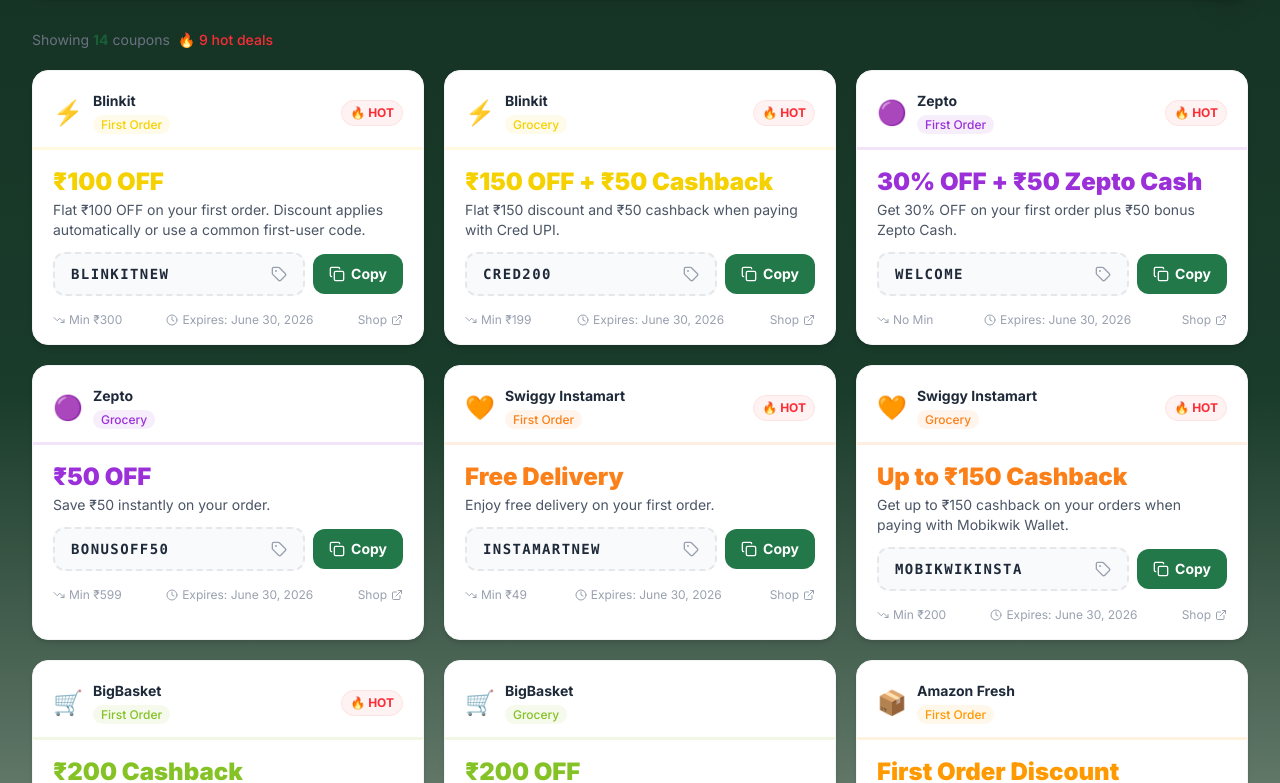
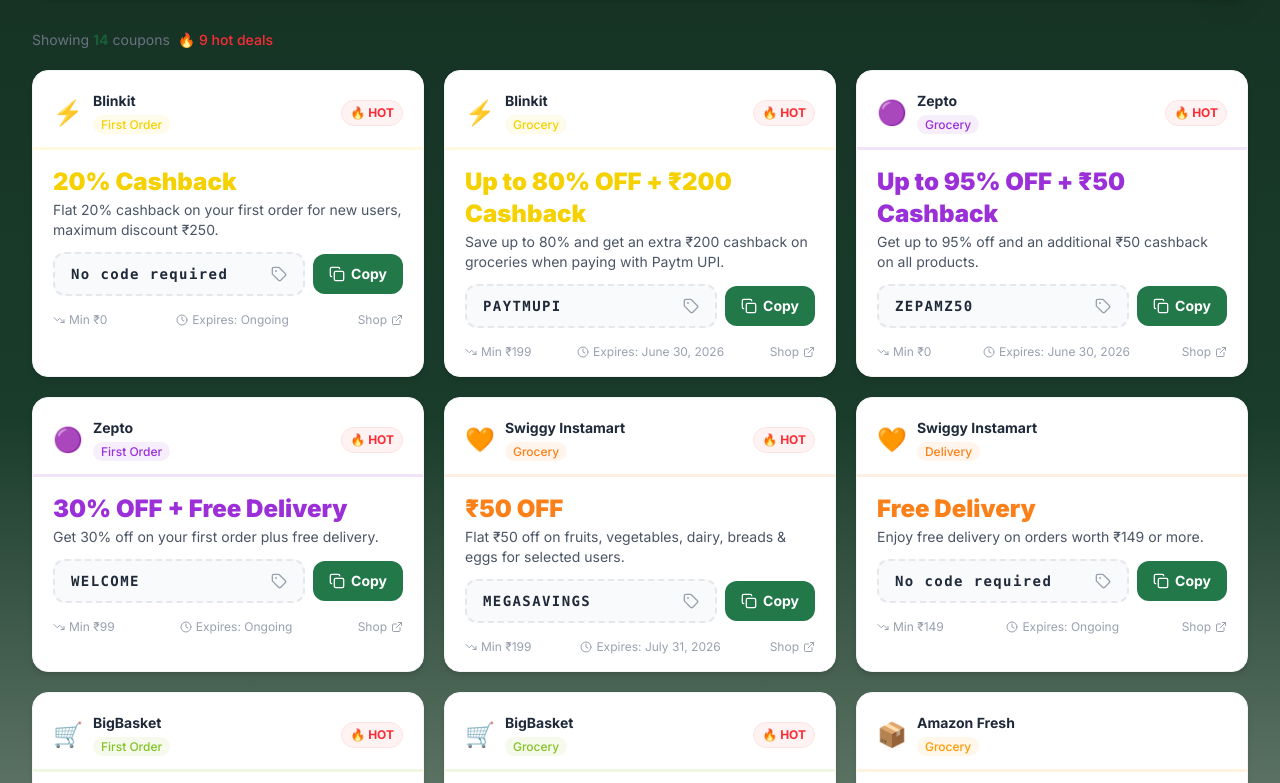
Before and after one commit to sanjaygitdutta/Fantastic-Mushroom-shop, a Next.js app: page /en/coupons in a window 1280 px wide. Shown: the part 784-1567 px from the top of the page. Built offline with nearby package versions, Linux system fonts and the light colour scheme; no server answers; the database is empty.

Commit message:
🎟️ Daily AI Coupons Update: 2026-06-01

```diff
--- a/src/data/coupons.ts
+++ b/src/data/coupons.ts
@@ -16,20 +16,20 @@
 }
 
 export const COUPONS: Coupon[] = [
-  { id: 'bl1', platform: 'Blinkit', platformId: 'blinkit', code: 'BLINKITNEW', discount: '₹100 OFF', description: 'Flat ₹100 OFF on your first order. Discount applies automatically or use a common first-user code.', minOrder: 'Min ₹300', expiry: 'June 30, 2026', category: 'First Order', isHot: true, url: 'https://www.blinkit.com/', bgColor: '#FFFDE7', textColor: '#F5D100', logo: '⚡' },
-  { id: 'bl2', platform: 'Blinkit', platformId: 'blinkit', code: 'CRED200', discount: '₹150 OFF + ₹50 Cashback', description: 'Flat ₹150 discount and ₹50 cashback when paying with Cred UPI.', minOrder: 'Min ₹199', expiry: 'June 30, 2026', category: 'Grocery', isHot: true, url: 'https://www.blinkit.com/', bgColor: '#FFFDE7', textColor: '#F5D100', logo: '⚡' },
-  { id: 'ze3', platform: 'Zepto', platformId: 'zepto', code: 'WELCOME', discount: '30% OFF + ₹50 Zepto Cash', description: 'Get 30% OFF on your first order plus ₹50 bonus Zepto Cash.', minOrder: 'No Min', expiry: 'June 30, 2026', category: 'First Order', isHot: true, url: 'https://www.zeptonow.com/', bgColor: '#F3E5FF', textColor: '#9B30D9', logo: '🟣' },
-  { id: 'ze4', platform: 'Zepto', platformId: 'zepto', code: 'BONUSOFF50', discount: '₹50 OFF', description: 'Save ₹50 instantly on your order.', minOrder: 'Min ₹599', expiry: 'June 30, 2026', category: 'Grocery', isHot: false, url: 'https://www.zeptonow.com/', bgColor: '#F3E5FF', textColor: '#9B30D9', logo: '🟣' },
-  { id: 'sw5', platform: 'Swiggy Instamart', platformId: 'swiggy', code: 'INSTAMARTNEW', discount: 'Free Delivery', description: 'Enjoy free delivery on your first order.', minOrder: 'Min ₹49', expiry: 'June 30, 2026', category: 'First Order', isHot: true, url: 'https://www.swiggy.com/instamart', bgColor: '#FFF3E0', textColor: '#FC8019', logo: '🧡' },
-  { id: 'sw6', platform: 'Swiggy Instamart', platformId: 'swiggy', code: 'MOBIKWIKINSTA', discount: 'Up to ₹150 Cashback', description: 'Get up to ₹150 cashback on your orders when paying with Mobikwik Wallet.', minOrder: 'Min ₹200', expiry: 'June 30, 2026', category: 'Grocery', isHot: true, url: 'https://www.swiggy.com/instamart', bgColor: '#FFF3E0', textColor: '#FC8019', logo: '🧡' },
-  { id: 'bi7', platform: 'BigBasket', platformId: 'bigbasket', code: 'BBFIRST200', discount: '₹200 Cashback', description: 'Get flat ₹200 cashback on your first grocery order.', minOrder: 'Min ₹1000', expiry: 'June 30, 2026', category: 'First Order', isHot: true, url: 'https://www.bigbasket.com/', bgColor: '#F1F8E9', textColor: '#84C225', logo: '🛒' },
-  { id: 'bi8', platform: 'BigBasket', platformId: 'bigbasket', code: 'BIGBASKET200', discount: '₹200 OFF', description: 'Flat ₹200 OFF on orders for all users.', minOrder: 'Min ₹1000', expiry: 'June 30, 2026', category: 'Grocery', isHot: false, url: 'https://www.bigbasket.com/', bgColor: '#F1F8E9', textColor: '#84C225', logo: '🛒' },
-  { id: 'am9', platform: 'Amazon Fresh', platformId: 'amazon', code: 'AMAZONFRESHNEW', discount: 'First Order Discount', description: 'Enjoy a discount on your first Amazon Fresh order. Specific discount may vary.', minOrder: 'Check App', expiry: 'June 30, 2026', category: 'First Order', isHot: false, url: 'https://www.amazon.in/fresh', bgColor: '#FFF8EE', textColor: '#FF9900', logo: '📦' },
-  { id: 'am10', platform: 'Amazon Fresh', platformId: 'amazon', code: 'AMAZONFRESHDEL', discount: 'Free Delivery', description: 'Get free delivery on eligible Amazon Fresh orders. Check app for details.', minOrder: 'Check App', expiry: 'June 30, 2026', category: 'Delivery', isHot: false, url: 'https://www.amazon.in/fresh', bgColor: '#FFF8EE', textColor: '#FF9900', logo: '📦' },
-  { id: 'ji11', platform: 'JioMart', platformId: 'jiomart', code: 'JMNEW100', discount: '₹100 OFF', description: 'Flat ₹100 OFF on your first order for new users.', minOrder: 'Min ₹299', expiry: 'June 30, 2026', category: 'First Order', isHot: true, url: 'https://www.jiomart.com/', bgColor: '#E3F2FD', textColor: '#0070BA', logo: '🔵' },
-  { id: 'ji12', platform: 'JioMart', platformId: 'jiomart', code: 'JM100', discount: '₹100 OFF', description: 'Flat ₹100 OFF on your grocery order.', minOrder: 'Min ₹249', expiry: 'June 30, 2026', category: 'Grocery', isHot: true, url: 'https://www.jiomart.com/', bgColor: '#E3F2FD', textColor: '#0070BA', logo: '🔵' },
-  { id: 'fl13', platform: 'Flipkart Minutes', platformId: 'flipkart', code: 'FPMINUTESNEW', discount: '₹100 OFF', description: 'Get ₹100 OFF on your first order.', minOrder: 'Min ₹1299', expiry: 'June 30, 2026', category: 'First Order', isHot: true, url: 'https://www.flipkart.com/grocery-store', bgColor: '#E8F0FE', textColor: '#2874F0', logo: '🛍️' },
-  { id: 'fl14', platform: 'Flipkart Minutes', platformId: 'flipkart', code: 'FPMINUTES50', discount: '₹50 OFF', description: 'Enjoy ₹50 OFF on your grocery orders.', minOrder: 'Min ₹799', expiry: 'June 30, 2026', category: 'Grocery', isHot: false, url: 'https://www.flipkart.com/grocery-store', bgColor: '#E8F0FE', textColor: '#2874F0', logo: '🛍️' },
+  { id: 'bl1', platform: 'Blinkit', platformId: 'blinkit', code: 'No code required', discount: '20% Cashback', description: 'Flat 20% cashback on your first order for new users, maximum discount ₹250.', minOrder: 'Min ₹0', expiry: 'Ongoing', category: 'First Order', isHot: true, url: 'https://www.blinkit.com', bgColor: '#FFFDE7', textColor: '#F5D100', logo: '⚡' },
+  { id: 'bl2', platform: 'Blinkit', platformId: 'blinkit', code: 'PAYTMUPI', discount: 'Up to 80% OFF + ₹200 Cashback', description: 'Save up to 80% and get an extra ₹200 cashback on groceries when paying with Paytm UPI.', minOrder: 'Min ₹199', expiry: 'June 30, 2026', category: 'Grocery', isHot: true, url: 'https://www.blinkit.com', bgColor: '#FFFDE7', textColor: '#F5D100', logo: '⚡' },
+  { id: 'ze3', platform: 'Zepto', platformId: 'zepto', code: 'ZEPAMZ50', discount: 'Up to 95% OFF + ₹50 Cashback', description: 'Get up to 95% off and an additional ₹50 cashback on all products.', minOrder: 'Min ₹0', expiry: 'June 30, 2026', category: 'Grocery', isHot: true, url: 'https://www.zeptonow.com', bgColor: '#F3E5FF', textColor: '#9B30D9', logo: '🟣' },
+  { id: 'ze4', platform: 'Zepto', platformId: 'zepto', code: 'WELCOME', discount: '30% OFF + Free Delivery', description: 'Get 30% off on your first order plus free delivery.', minOrder: 'Min ₹99', expiry: 'Ongoing', category: 'First Order', isHot: true, url: 'https://www.zeptonow.com', bgColor: '#F3E5FF', textColor: '#9B30D9', logo: '🟣' },
+  { id: 'sw5', platform: 'Swiggy Instamart', platformId: 'swiggy', code: 'MEGASAVINGS', discount: '₹50 OFF', description: 'Flat ₹50 off on fruits, vegetables, dairy, breads & eggs for selected users.', minOrder: 'Min ₹199', expiry: 'July 31, 2026', category: 'Grocery', isHot: true, url: 'https://www.swiggy.com/instamart', bgColor: '#FFF3E0', textColor: '#FC8019', logo: '🧡' },
+  { id: 'sw6', platform: 'Swiggy Instamart', platformId: 'swiggy', code: 'No code required', discount: 'Free Delivery', description: 'Enjoy free delivery on orders worth ₹149 or more.', minOrder: 'Min ₹149', expiry: 'Ongoing', category: 'Delivery', isHot: false, url: 'https://www.swiggy.com/instamart', bgColor: '#FFF3E0', textColor: '#FC8019', logo: '🧡' },
+  { id: 'bi7', platform: 'BigBasket', platformId: 'bigbasket', code: 'BBFIRST200', discount: '₹200 Cashback', description: 'Get flat ₹200 cashback on your first grocery order for new users.', minOrder: 'Min ₹1000', expiry: 'Ongoing', category: 'First Order', isHot: true, url: 'https://www.bigbasket.com', bgColor: '#F1F8E9', textColor: '#84C225', logo: '🛒' },
+  { id: 'bi8', platform: 'BigBasket', platformId: 'bigbasket', code: 'No code required', discount: 'Flat 50% OFF', description: 'Shop groceries at the Half Price Store and get flat 50% off.', minOrder: 'Min ₹0', expiry: 'Ongoing', category: 'Grocery', isHot: true, url: 'https://www.bigbasket.com', bgColor: '#F1F8E9', textColor: '#84C225', logo: '🛒' },
+  { id: 'am9', platform: 'Amazon Fresh', platformId: 'amazon', code: 'HOM15', discount: '15% Cashback', description: 'Get 15% cashback on buying products worth ₹200 and more.', minOrder: 'Min ₹200', expiry: 'Ongoing', category: 'Grocery', isHot: false, url: 'https://www.amazon.in/fresh', bgColor: '#FFF8EE', textColor: '#FF9900', logo: '📦' },
+  { id: 'am10', platform: 'Amazon Fresh', platformId: 'amazon', code: 'No code required', discount: 'Free Delivery', description: 'Enjoy free delivery on your first grocery order. (Prime members min ₹300, Non-Prime min ₹799).', minOrder: 'Min ₹300', expiry: 'Ongoing', category: 'Delivery', isHot: false, url: 'https://www.amazon.in/fresh', bgColor: '#FFF8EE', textColor: '#FF9900', logo: '📦' },
+  { id: 'ji11', platform: 'JioMart', platformId: 'jiomart', code: 'JMNEW100', discount: '₹100 OFF', description: 'Flat ₹100 off on your first order for new users.', minOrder: 'Min ₹299', expiry: 'Ongoing', category: 'First Order', isHot: true, url: 'https://www.jiomart.com', bgColor: '#E3F2FD', textColor: '#0070BA', logo: '🔵' },
+  { id: 'ji12', platform: 'JioMart', platformId: 'jiomart', code: 'FLAT150', discount: '₹150 OFF', description: 'Flat ₹150 off on shopping of ₹1499 or more.', minOrder: 'Min ₹1499', expiry: 'Ongoing', category: 'Grocery', isHot: false, url: 'https://www.jiomart.com', bgColor: '#E3F2FD', textColor: '#0070BA', logo: '🔵' },
+  { id: 'fl13', platform: 'Flipkart Minutes', platformId: 'flipkart', code: 'No code required', discount: '₹50 - ₹100 OFF', description: 'Flat ₹50 to ₹100 off on your first order for new users.', minOrder: 'Min ₹199', expiry: 'Ongoing', category: 'First Order', isHot: true, url: 'https://www.flipkart.com/grocery-store', bgColor: '#E8F0FE', textColor: '#2874F0', logo: '🛍️' },
+  { id: 'fl14', platform: 'Flipkart Minutes', platformId: 'flipkart', code: 'No code required', discount: 'Up to 90% OFF', description: 'Get up to 90% off on sitewide products, prices starting from ₹9.', minOrder: 'Min ₹0', expiry: 'Ongoing', category: 'Grocery', isHot: false, url: 'https://www.flipkart.com/grocery-store', bgColor: '#E8F0FE', textColor: '#2874F0', logo: '🛍️' },
 ];
 
 export const SG_COUPONS: Coupon[] = [
```
